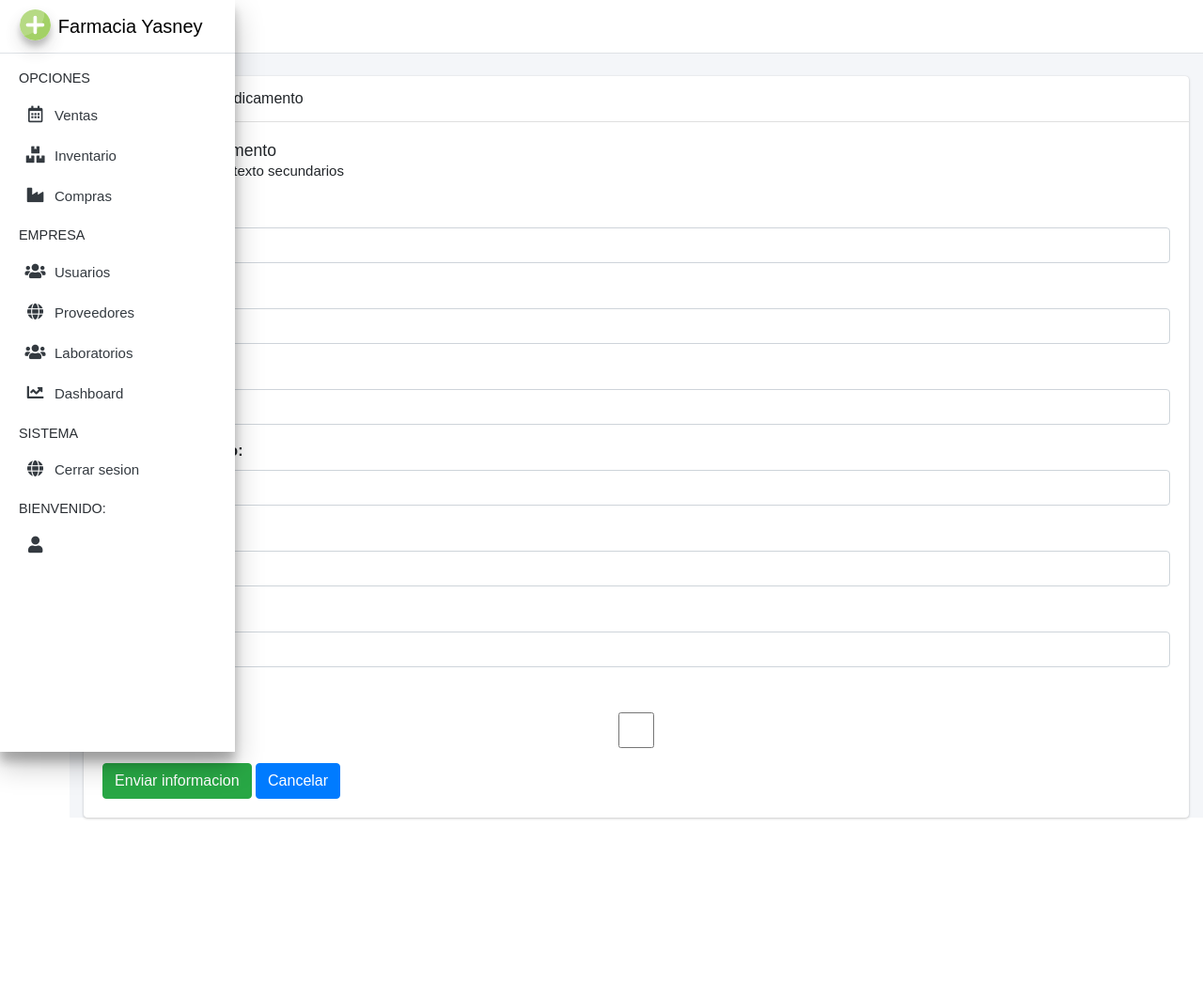
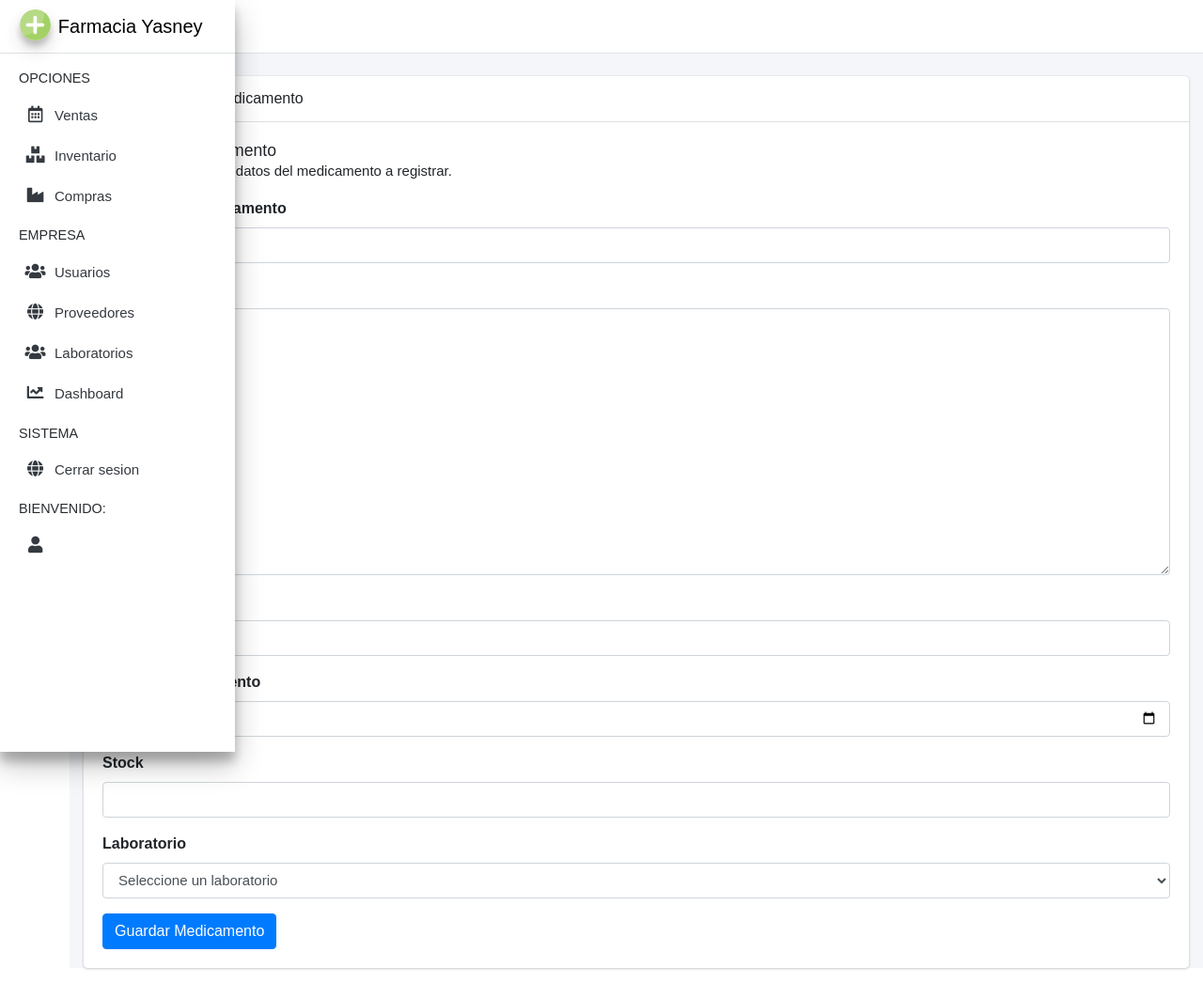
Before and after one commit to GATMgarrett/SistemaFarmacia, a Django app: page /inventario/create/ in a window 1280 px wide. Shown: the whole page at 94% size. Before the commit the page ends 872 px from the top, so only its background shows below. Run offline with Django 4.2, Linux system fonts and the light colour scheme; data that the repository does not hold is empty; some libraries are stand-ins or nearby versions.

Commit message:
Actualización de archivos en ventas e inventario

```diff
--- a/SistemaFarmacia/SistemaFarmacia/settings.py
+++ b/SistemaFarmacia/SistemaFarmacia/settings.py
@@ -57,6 +57,7 @@ INSTALLED_APPS = [
     #'clientes', aqui puede ir lo de login
     'ventas',
     'crispy_forms',
+    'widget_tweaks',
 ]
 
 MIDDLEWARE = [
--- a/SistemaFarmacia/ventas/forms.py
+++ b/SistemaFarmacia/ventas/forms.py
@@ -34,7 +34,7 @@ class UsuarioForm(forms.ModelForm):
 class LaboratorioForm(forms.ModelForm):
     class Meta:
         model = Laboratorios
-        fields = '__all__'
+        fields = ['nombre_laboratorio', 'telefono_lab', 'direccion', 'abreviatura_lab', 'nit_lab']  # excluye 'activo'
 
 class ProveedorForm(forms.ModelForm):
     class Meta:
@@ -44,7 +44,21 @@ class ProveedorForm(forms.ModelForm):
 class MedicamentoForm(forms.ModelForm):
     class Meta:
         model = Medicamentos
-        fields = '__all__'
+        fields = ['nombre', 'descripcion', 'precio', 'fecha_vencimiento', 'stock', 'laboratorio']
+
+        widgets = {
+            'nombre': forms.TextInput(attrs={'class': 'form-control'}),
+            'descripcion': forms.Textarea(attrs={'class': 'form-control'}),
+            'precio': forms.NumberInput(attrs={'class': 'form-control'}),
+            'fecha_vencimiento': forms.DateInput(attrs={'class': 'form-control', 'type': 'date'}),
+            'stock': forms.NumberInput(attrs={'class': 'form-control'}),
+        }
+
+    laboratorio = forms.ModelChoiceField(
+        queryset=Laboratorios.objects.filter(activo=True),
+        empty_label="Seleccione un laboratorio",
+        widget=forms.Select(attrs={'class': 'form-control'})
+    )
 
 # Aqui vamos a crear las clases de los fomrularios de los modelos de ventas y detalle de ventas
 from django import forms
--- a/SistemaFarmacia/ventas/models.py
+++ b/SistemaFarmacia/ventas/models.py
@@ -7,7 +7,10 @@ class Laboratorios(models.Model):
     direccion = models.CharField(max_length=255, null=True, blank=True)
     abreviatura_lab = models.CharField(max_length=10, null=True, blank=True)
     nit_lab = models.IntegerField()
-    activo = models.BooleanField(default=True)  # Nuevo campo para la eliminación lógica
+    activo = models.BooleanField(default=True)  # Campo para la eliminación lógica
+
+    def __str__(self):
+        return self.nombre_laboratorio  # Muestra el nombre del laboratorio en el select
 
 class Medicamentos(models.Model):
     nombre = models.CharField(max_length=100)
--- a/SistemaFarmacia/ventas/templates/inventarioCRUD/create_medicamento.html
+++ b/SistemaFarmacia/ventas/templates/inventarioCRUD/create_medicamento.html
@@ -1,27 +1,17 @@
-<!--Con esta parte de codigo vamos a llamar a base html-->
 {% extends "base.html" %}
-
-<!--Esto es para que se cargen todas las librerias estaticas de la carpeta static como librerias de bootstrap y otros-->
 {% load static %}
-
-<!--En aqui vamos a crear un bloque para meter el resto del codigo-->
 {% block content %}
 <div>
-
     <br>
-
     <div class="card">
         <div class="card-header">
             Registrar nuevo medicamento
         </div>
         <div class="card-body">
             <h4 class="card-title">Datos del medicamento</h4>
-            <p class="card-text">Creo que esto es un texto secundarios</p>
-
+            <p class="card-text">Por favor ingrese los datos del medicamento a registrar.</p>
             {% include "inventarioCRUD/form_medicamento.html" %}
-
         </div>
     </div>
-
 </div>
 {% endblock %}
--- a/SistemaFarmacia/ventas/templates/inventarioCRUD/form_medicamento.html
+++ b/SistemaFarmacia/ventas/templates/inventarioCRUD/form_medicamento.html
@@ -1,29 +1,36 @@
-<form enctype="multipart/form-data" method="post">
+{% load widget_tweaks %}
 
+<form method="post" action="{% url 'CreateMedicamentos' %}">
     {% csrf_token %}
-    {% for campo in formulario %}
-
-    <div class="mb-3">
-      <label for="" class="form-label">{{ campo.label }}:</label>
-      <input
-        type="{{ campo.field.widget.input_type }}"
-        class="form-control"
-        name="{{ campo.name }}"
-        id=""
-        aria-describedby="helpId"
-        placeholder="{{ campo.label }}"
-        value={{ campo.value | default:'' }}
-      >
+    <div class="form-group">
+        <label for="id_nombre">Nombre del medicamento</label>
+        {{ formulario.nombre|add_class:"form-control" }}
     </div>
 
-    <!--Esta parte la vamos a usar para controlar los errores-->
-    <div class="col-12 help-text">{{campo.errors}}</div>
+    <div class="form-group">
+        <label for="id_descripcion">Descripción</label>
+        {{ formulario.descripcion|add_class:"form-control" }}
+    </div>
 
-    {% endfor %}
+    <div class="form-group">
+        <label for="id_precio">Precio</label>
+        {{ formulario.precio|add_class:"form-control" }}
+    </div>
 
-    <!--Este boton es para poder confirmar el envio del formulario-->
-    <input name="" id="" class="btn btn-success" type="submit" value="Enviar informacion">
-    <!--Y este otro boton sera para cancelar la acccion de editar, tambien de crear-->
-    <a name="" id="" class="btn btn-primary" href="{% url 'Medicamentos' %}" role="button">Cancelar</a>
+    <div class="form-group">
+        <label for="id_fecha_vencimiento">Fecha de Vencimiento</label>
+        {{ formulario.fecha_vencimiento|add_class:"form-control" }}
+    </div>
 
-    </form>
+    <div class="form-group">
+        <label for="id_stock">Stock</label>
+        {{ formulario.stock|add_class:"form-control" }}
+    </div>
+
+    <div class="form-group">
+        <label for="id_laboratorio">Laboratorio</label>
+        {{ formulario.laboratorio|add_class:"form-control" }}
+    </div>
+
+    <button type="submit" class="btn btn-primary">Guardar Medicamento</button>
+</form>
--- a/SistemaFarmacia/ventas/urls.py
+++ b/SistemaFarmacia/ventas/urls.py
@@ -9,7 +9,9 @@ urlpatterns = [
 
     # urls para la creacion o registracion de  ventas y otros etc etc
     path('', views.ventas_view, name='Ventas'),
-    path('ventas/create/', views.registrar_venta, name='CreateVenta'),
+    path('venta/create/', views.create_venta_view, name='CreateVenta'),
+
+    path('venta/add_to_cart/<int:medicamento_id>/', views.add_to_cart, name='add_to_cart'),
 
     # urls for the
     path('compras/', views.compras_view, name='Compras'),
--- a/SistemaFarmacia/ventas/views.py
+++ b/SistemaFarmacia/ventas/views.py
@@ -1,4 +1,5 @@
 from django.shortcuts import render, redirect, get_object_or_404
+from django.utils import timezone
 from django.http import HttpResponse
 from django.http import HttpResponseRedirect
 from django.contrib.auth import authenticate, login, logout
@@ -6,9 +7,13 @@ from django.contrib import messages
 from django.contrib.auth.hashers import make_password
 from django.contrib.auth.models import User
 from django.urls import reverse
+from django.contrib.auth.decorators import login_required
+from django.http import JsonResponse
+from datetime import date
+from django.views.decorators.http import require_POST
 
 
-from .models import Laboratorios, Proveedores, Medicamentos
+from .models import Laboratorios, Proveedores, Medicamentos, Ventas, DetalleVenta
 from .forms import UsuarioForm, LaboratorioForm, ProveedorForm, MedicamentoForm, VentaForm, DetalleVentaForm
 
 # Vamos a llamar a Usuario y producto
@@ -41,10 +46,12 @@ def laboratorios_view(request):
     })
 # Vista para la creación de laboratorios
 def create_laboratorio_view(request):
-    formulario = LaboratorioForm(request.POST or None, request.FILES or None)
+    formulario = LaboratorioForm(request.POST or None)
     if formulario.is_valid():
-        formulario.save()
-        return redirect('Laboratorios')
+        laboratorio = formulario.save(commit=False)  # Guarda el formulario sin guardar en la base de datos aún
+        laboratorio.activo = True  # Establece activo como True por defecto
+        laboratorio.save()  # Ahora guarda en la base de datos
+        return redirect('ListaLaboratorios')  # Cambia esta URL según tu configuración
     return render(request, 'laboratoriosCRUD/create_laboratorio.html', {'formulario': formulario})
 # Vista para la edición de laboratorios
 def update_laboratorio_view(request, id):
@@ -229,26 +236,66 @@ def login_view(request):
 
 ###/////////////////////////////////////////////////////////////////////////Esto va a ser para las vistas de ventas y detalle ventas
 
-def registrar_venta(request):
+def create_venta_view(request):
+    # Obtener todos los medicamentos disponibles (activos)
+    medicamentos = Medicamentos.objects.filter(activo=True)
+
+    # Obtener el carrito actual de la sesión
+    carrito = request.session.get('carrito', [])
+    productos_carrito = []
+    total_carrito = 0
+
+    for item in carrito:
+        medicamento = get_object_or_404(Medicamentos, id=item['medicamento_id'])
+        cantidad = item['cantidad']
+        subtotal = medicamento.precio * cantidad
+        productos_carrito.append({
+            'medicamento': medicamento,
+            'cantidad': cantidad,
+            'subtotal': subtotal
+        })
+        total_carrito += subtotal
+
+    # Si se ha enviado el formulario para confirmar la venta
     if request.method == 'POST':
-        venta_form = VentaForm(request.POST)
-        detalle_venta_formset = DetalleVentaForm(request.POST)
+        venta = Ventas.objects.create(
+            usuario=request.user,
+            fecha_venta=date.today(),
+            precio_total=total_carrito
+        )
 
-        if venta_form.is_valid() and detalle_venta_formset.is_valid():
-            venta = venta_form.save()
-            detalles = detalle_venta_formset.save(commit=False)
-            for detalle in detalles:
-                detalle.venta = venta
-                detalle.save()
-                # Actualiza el stock del medicamento
-                medicamento = detalle.medicamento
-                medicamento.stock -= detalle.cantidad
-                medicamento.save()
-            return redirect('alguna_url_después_de_registro')
+        # Guardar cada detalle del carrito en `DetalleVenta`
+        for item in carrito:
+            medicamento = get_object_or_404(Medicamentos, id=item['medicamento_id'])
+            DetalleVenta.objects.create(
+                venta=venta,
+                medicamento=medicamento,
+                precio=medicamento.precio,
+                cantidad=item['cantidad']
+            )
+
+        # Limpiar el carrito después de realizar la venta
+        request.session['carrito'] = []
+        return redirect('Ventas')
+
+    return render(request, 'ventasCRUD/create_venta.html', {
+        'medicamentos': medicamentos,
+        'productos_carrito': productos_carrito,
+        'total_carrito': total_carrito
+    })
+
+@require_POST
+def add_to_cart(request, medicamento_id):
+    cantidad = int(request.POST.get('cantidad', 1))
+    carrito = request.session.get('carrito', [])
+
+    # Agregar el medicamento al carrito o actualizar la cantidad
+    for item in carrito:
+        if item['medicamento_id'] == medicamento_id:
+            item['cantidad'] += cantidad
+            break
     else:
-        venta_form = VentaForm()
-        detalle_venta_formset = DetalleVentaForm()
-    return render(request, 'ventasCRUD/create_venta.html', {
-        'venta_form': venta_form,
-        'detalle_venta_formset': detalle_venta_formset
-    })
+        carrito.append({'medicamento_id': medicamento_id, 'cantidad': cantidad})
+
+    request.session['carrito'] = carrito
+    return redirect('CreateVenta')
```
Also changed, not shown: SistemaFarmacia/ventas/templates/ventasCRUD/create_venta.html (+64 -14 lines), SistemaFarmacia/ventas/templates/laboratoriosCRUD/create_laboratorio.html (renamed from SistemaFarmacia/ventas/templates/laboratoriosCRUD/create_lab.html).
